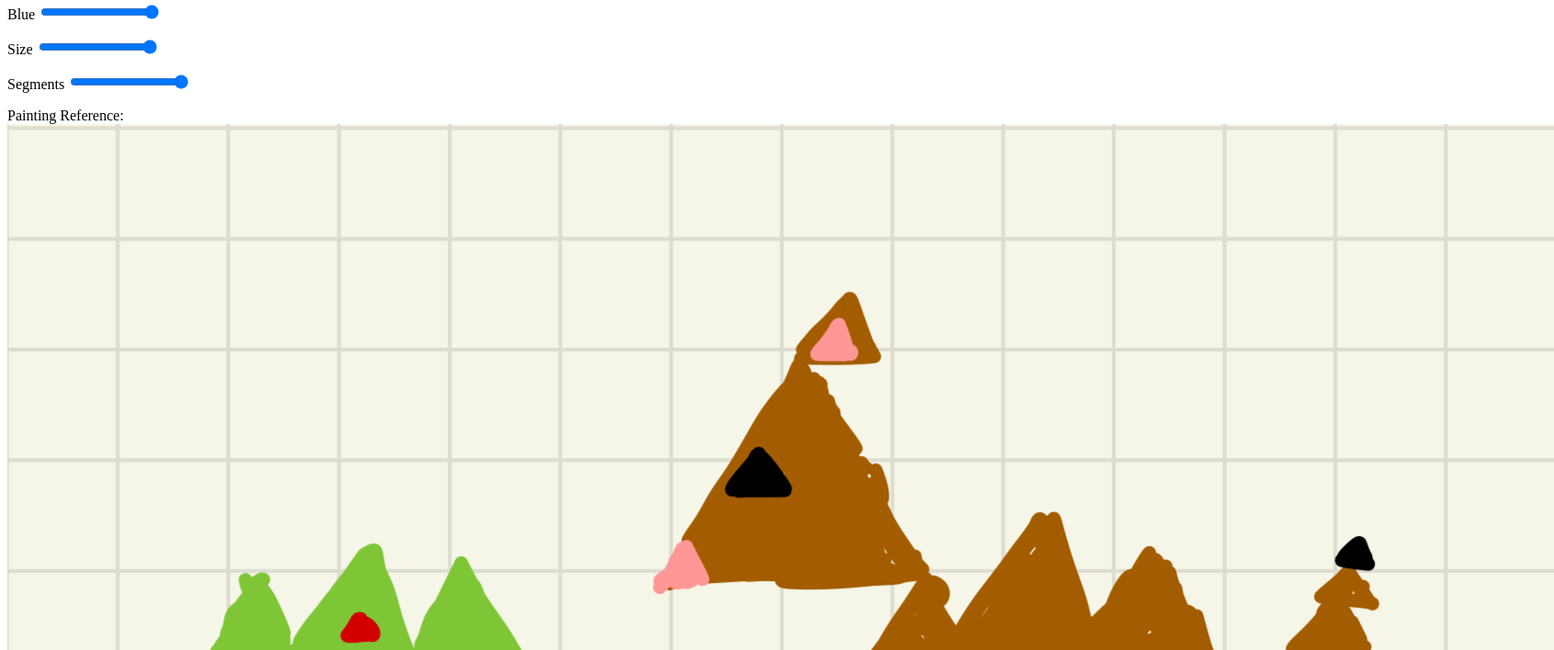
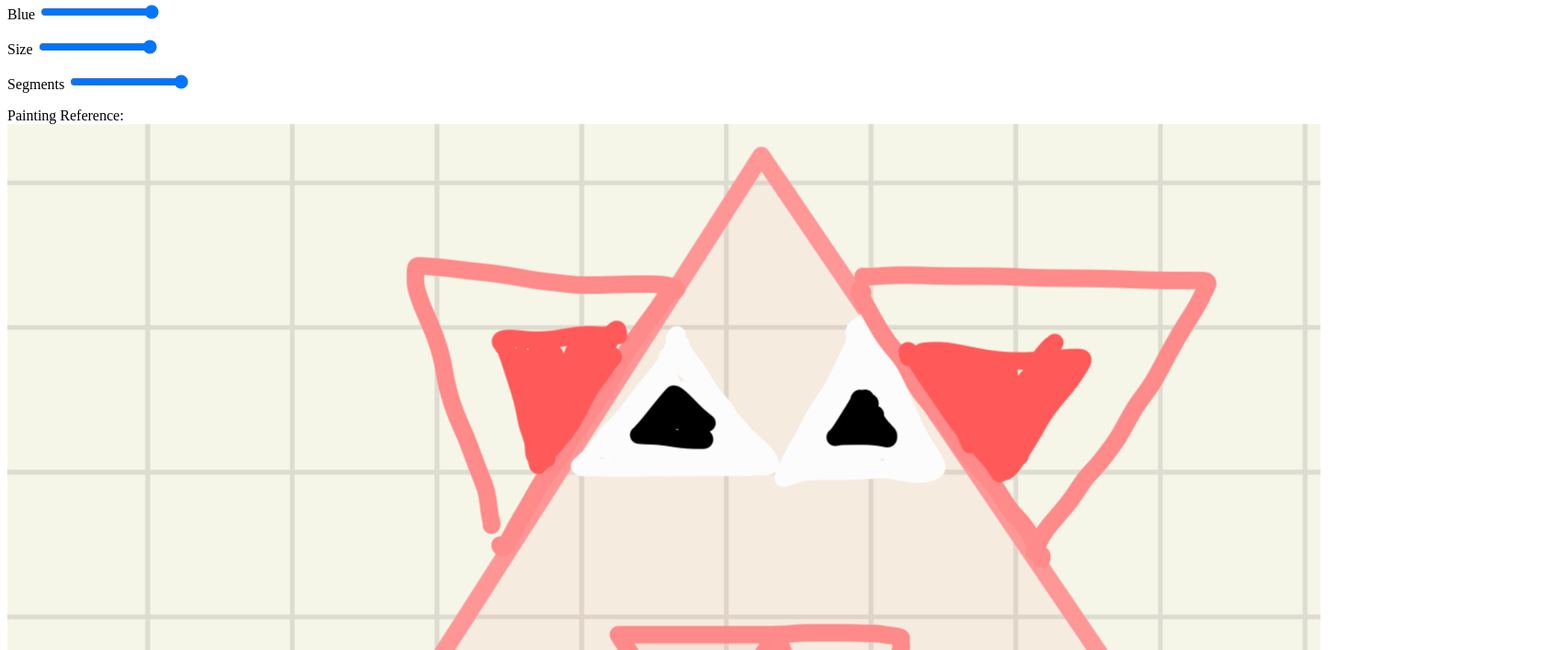
Before and after one commit to tprofessional/asg1_cse160, a plain HTML site: page src/ColoredPoints.html in a window 1280 px wide. Shown: the part 593-1300 px from the top of the page at 92% size, 1690 px wide, since content can reach past the window. Drawn offline with Linux system fonts and the light colour scheme.

Commit message:
added new ref pic

```diff
--- a/src/ColoredPoints.html
+++ b/src/ColoredPoints.html
@@ -57,7 +57,7 @@
     <p>
     Painting Reference:
     <br>
-    <img src="./asg1_cse160.png"/>
+    <img src="./pig.png"/>
 
     <script src="../lib/webgl-utils.js"></script>
     <script src="../lib/webgl-debug.js"></script>
@@ -65,6 +65,7 @@
     <script src="Points.js"></script>
     <script src="Triangle.js"></script>
     <script src="Circle.js"></script>
+    <script src="Painting.js"></script>
     <script src="ColoredPoints.js"></script>
   </body>
 </html>
```
Also changed, not shown: src/asg1_cse160.png (deleted), src/pig.png (added).
